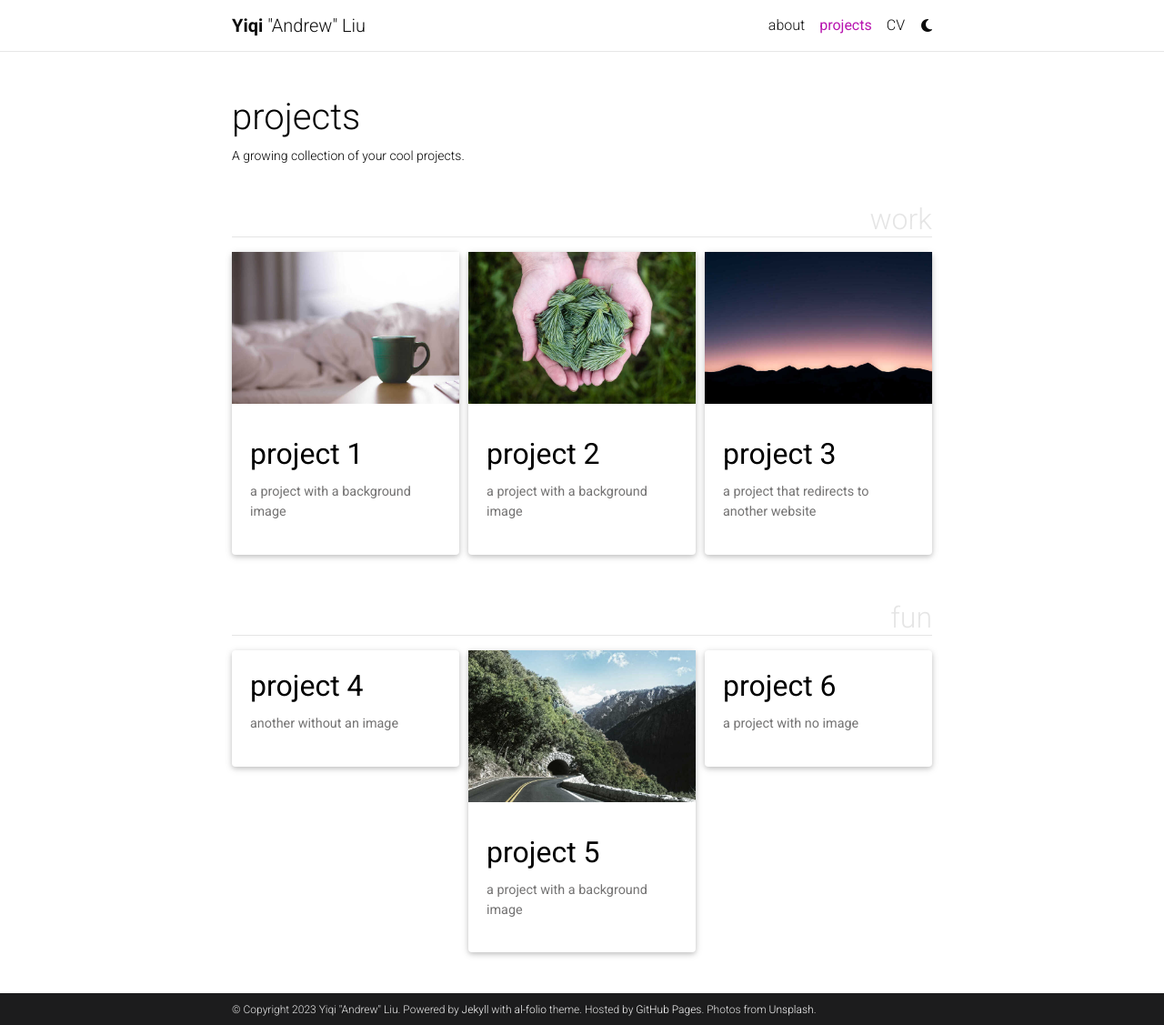
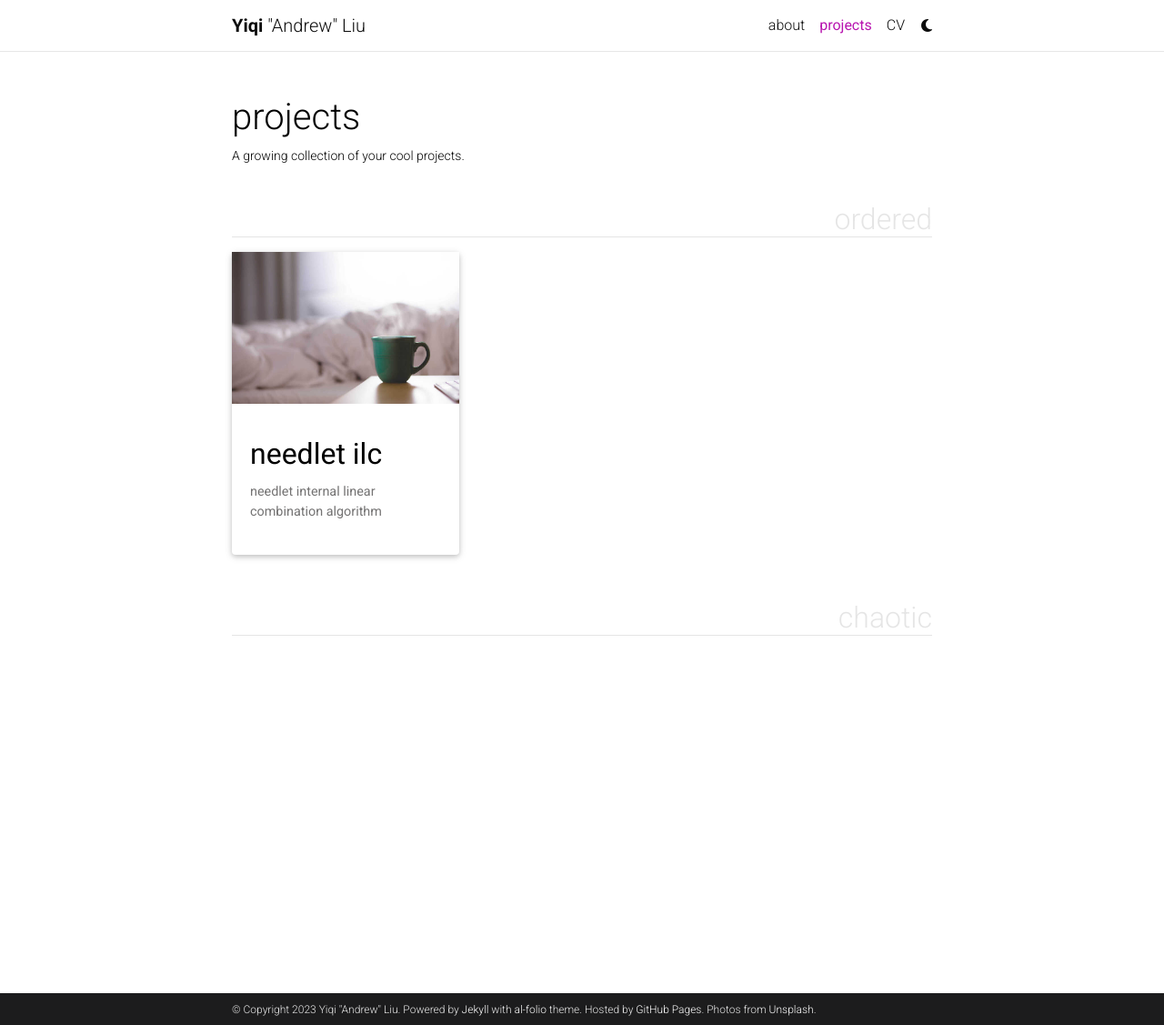
Before and after one commit to liuyiqiandrew/liuyiqiandrew.github.io, a Jekyll site: the page built from _pages/projects.md, in a window 1280 px wide and 1127 px high. Shown: the whole window at 91% size. Built offline with Jekyll 4.4.1, drawn with Linux system fonts in a browser that asks for light colours; full-size pictures stand in for the smaller copies a plugin makes; comment, search, counter and statistics services are not loaded; a style sheet for code colours, icons or effects is not loaded.

Commit message:
update project

```diff
--- a/_pages/projects.md
+++ b/_pages/projects.md
@@ -5,7 +5,7 @@
 description: A growing collection of your cool projects.
 nav: true
 nav_order: 2
-display_categories: [work, fun]
+display_categories: [ordered, chaotic]
 horizontal: false
 ---
 
--- a/_projects/1_project.md
+++ b/_projects/1_project.md
@@ -1,11 +1,14 @@
 ---
 layout: page
-title: project 1
-description: a project with a background image
+title: Needlet ILC
+description: needlet internal linear combination algorithm
 img: assets/img/12.jpg
 importance: 1
-category: work
+category: ordered
 ---
+<div class="repositories d-flex flex-wrap flex-md-row flex-column justify-content-between align-items-center">
+    {% include repository/repo.html repository="liuyiqiandrew/NILC" %}
+</div>
 
 Every project has a beautiful feature showcase page.
 It's easy to include images in a flexible 3-column grid format.
```
Also changed, not shown: _pages/about.md (+1 -1 lines).
